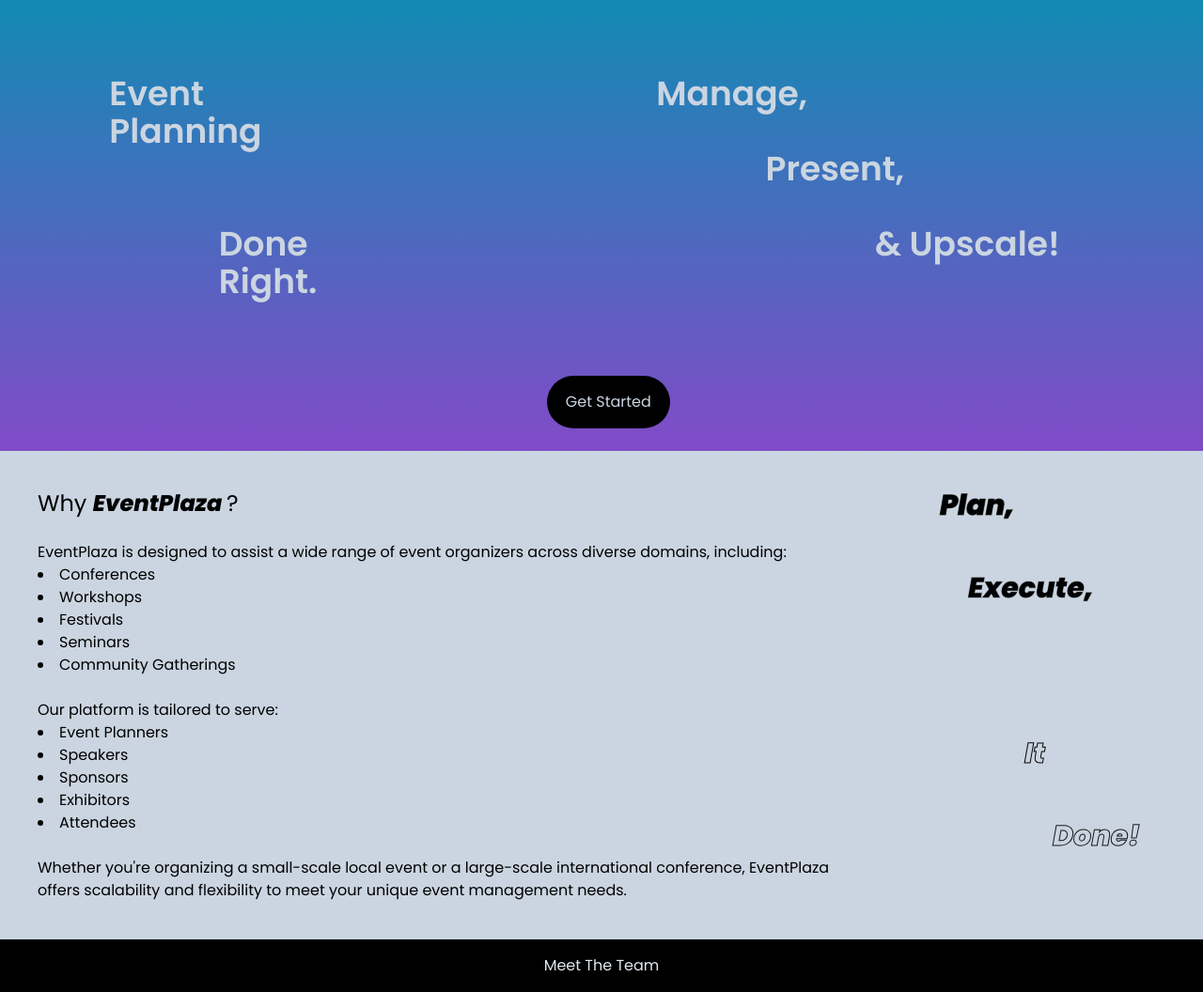
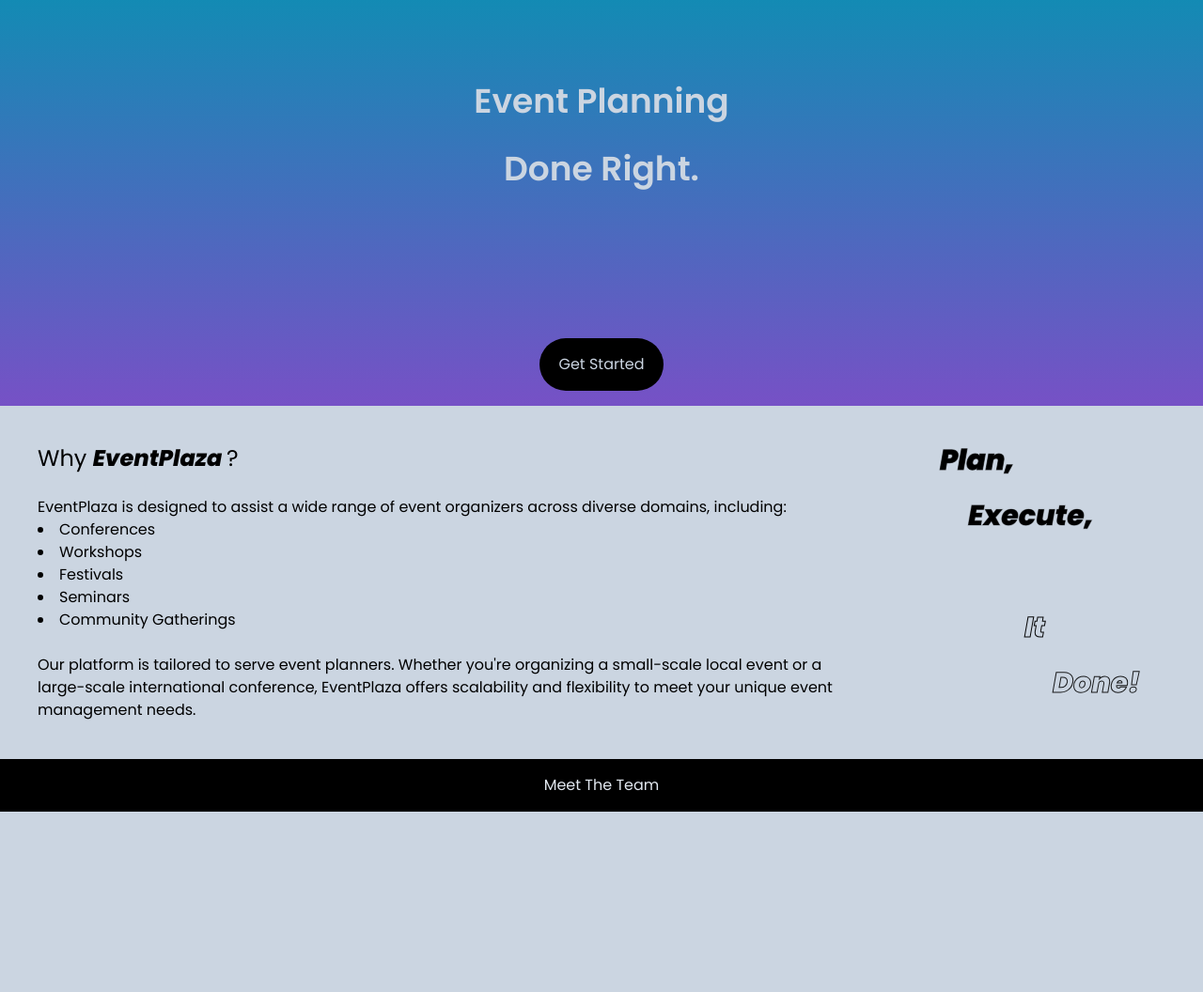
Before and after one commit to Abdorithm/EventPlaza, a Flask app: page / in a window 1280 px wide. Shown: the part 48-1104 px from the top of the page at 94% size. After the commit the page ends 912 px from the top, so only its background shows below. Run offline with Flask 3, Linux system fonts and the light colour scheme.

Commit message:
fixed frontend issues

```diff
--- a/event_plaza/static/js/app.js
+++ b/event_plaza/static/js/app.js
@@ -42,6 +42,23 @@ if (flash_button && flash_div) {
 
             if (!flash_div.classList.contains('hidden')) {
                 flash_div.classList.add('hidden');
+            }
+
+        });
+
+        doc.addEventListener('click', event => {
+
+            // close the menu when the user clicks outside
+
+            const outsideClick = (!flash_div.contains(event.target)
+                && !flash_button.contains(event.target));
+
+            if (outsideClick === true) {
+
+                if (!flash_div.classList.contains('hidden')) {
+                    flash_div.classList.add('hidden');
+                }
+
             }
 
         });
--- a/event_plaza/static/styles/styles.css
+++ b/event_plaza/static/styles/styles.css
@@ -810,30 +790,6 @@ select {
   grid-column-start: 5;
 }
 
-.col-start-6 {
-  grid-column-start: 6;
-}
-
-.col-start-7 {
-  grid-column-start: 7;
-}
-
-.col-start-8 {
-  grid-column-start: 8;
-}
-
-.col-start-9 {
-  grid-column-start: 9;
-}
-
-.col-end-12 {
-  grid-column-end: 12;
-}
-
-.col-end-9 {
-  grid-column-end: 9;
-}
-
 .row-start-1 {
   grid-row-start: 1;
 }
@@ -890,6 +832,14 @@ select {
   margin-bottom: 0.5rem;
 }
 
+.mb-4 {
+  margin-bottom: 1rem;
+}
+
+.mb-auto {
+  margin-bottom: auto;
+}
+
 .ml-10 {
   margin-left: 2.5rem;
 }
@@ -1071,10 +1017,6 @@ select {
   grid-template-columns: repeat(1, minmax(0, 1fr));
 }
 
-.grid-cols-11 {
-  grid-template-columns: repeat(11, minmax(0, 1fr));
-}
-
 .grid-cols-8 {
   grid-template-columns: repeat(8, minmax(0, 1fr));
 }
@@ -1093,6 +1035,10 @@ select {
 
 .flex-col {
   flex-direction: column;
+}
+
+.content-center {
+  align-content: center;
 }
 
 .items-center {
--- a/event_plaza/templates/dashboard.html
+++ b/event_plaza/templates/dashboard.html
@@ -17,7 +17,7 @@
   {% if messages %}
   {% for category, message in messages %}
   {% if category == "error" %}
-  <div id="flash-body" class="bg-fuchsia-600 text-slate-200 px-4 py-3 relative" role="alert">
+  <div id="flash-body" class="bg-fuchsia-600 border-2 border-slate-200 text-slate-200 px-4 py-3 relative" role="alert">
     <strong class="font-bold">
       {{ message }}
     </strong>
@@ -31,7 +31,7 @@
     </span>
   </div>
   {% elif category == "success" %}
-  <div id="flash-body" class="bg-cyan-600 text-slate-200 px-4 py-3 relative" role="alert">
+  <div id="flash-body" class="bg-cyan-600 border-2 border-slate-200 text-slate-200 px-4 py-3 relative" role="alert">
     <strong class="font-bold">
       {{ message }}
     </strong>
--- a/event_plaza/templates/landing.html
+++ b/event_plaza/templates/landing.html
@@ -17,7 +17,7 @@
     {% if messages %}
     {% for category, message in messages %}
     {% if category == "error" %}
-    <div id="flash-body" class="bg-fuchsia-600 text-slate-200 px-4 py-3 relative" role="alert">
+    <div id="flash-body" class="bg-fuchsia-600 border-2 border-slate-200 text-slate-200 px-4 py-3 relative" role="alert">
         <strong class="font-bold">
             {{ message }}
         </strong>
@@ -30,7 +30,7 @@
         </span>
     </div>
     {% elif category == "success" %}
-    <div id="flash-body" class="bg-cyan-600 text-slate-200 px-4 py-3 relative" role="alert">
+    <div id="flash-body" class="bg-cyan-600 border-2 border-slate-200 text-slate-200 px-4 py-3 relative" role="alert">
         <strong class="font-bold">
             {{ message }}
         </strong>
@@ -70,34 +70,19 @@
         </nav>
     </header>
     <div class="grid">
-        <section id="landing-section-1" class="grid grid-cols-11 grid-rows-6">
-            <div id="landing-text-1" class="col-start-2 row-start-2 animate-custom-left">
+        <section id="landing-section-1" class="grid grid-rows-6">
+            <div id="landing-text-1" class="row-start-2 flex items-center justify-center animate-custom-left">
                 <span class="text-slate-300 font-extrabold font-[Poppins] text-4xl">
                     Event Planning
                 </span>
             </div>
-            <div id="landing-text-2" class="col-start-3 row-start-4 animate-custom-left-delay">
+            <div id="landing-text-2" class="row-start-3 flex items-center justify-center animate-custom-left-delay">
                 <span class="text-slate-300 font-extrabold font-[Poppins] text-4xl">
                     Done Right.
                 </span>
             </div>
-            <div id="landing-text-3" class="col-start-7 row-start-2 animate-custom-right">
-                <span class="text-slate-300 font-extrabold font-[Poppins] text-4xl">
-                    Manage,
-                </span>
-            </div>
-            <div id="landing-text-4" class="col-start-8 row-start-3 col-end-12 animate-custom-right">
-                <span class="text-slate-300 font-extrabold font-[Poppins] text-4xl">
-                    Present,
-                </span>
-            </div>
-            <div id="landing-text-5" class="col-start-9 row-start-4 col-end-12 animate-custom-right">
-                <span class="text-slate-300 font-extrabold font-[Poppins] text-4xl">
-                    & Upscale!
-                </span>
-            </div>
-            <div id="landing-button" class="row-start-6 col-start-6 col-end-9">
-                <button class="hover:text-fuchsia-600 bg-black text-slate-300 py-4 px-5 rounded-full">
+            <div id="landing-button" class="row-start-6 flex items-center justify-center content-center ">
+                <button class="hover:text-fuchsia-600 bg-black text-slate-300 mb-4 py-4 px-5 rounded-full">
                     <a href="{{ url_for('signup') }}">
                         Get Started
                     </a>
@@ -127,18 +112,7 @@
                 </ul>
                 <br>
                 <p>
-                    Our platform is tailored to serve:
-                </p>
-                <ul class="list-disc list-inside">
-                    <li>Event Planners</li>
-                    <li>Speakers</li>
-                    <li>Sponsors</li>
-                    <li>Exhibitors</li>
-                    <li>Attendees</li>
-                </ul>
-                <br>
-                <p>
-                    Whether you're organizing a small-scale local event or a
+                    Our platform is tailored to serve event planners. Whether you're organizing a small-scale local event or a
                     large-scale international conference, EventPlaza offers scalability
                     and flexibility to meet your unique event management needs.
                 </p>
--- a/event_plaza/templates/log_in.html
+++ b/event_plaza/templates/log_in.html
@@ -17,7 +17,7 @@
   {% if messages %}
   {% for category, message in messages %}
   {% if category == "error" %}
-  <div id="flash-body" class="bg-fuchsia-600 text-slate-200 px-4 py-3 relative" role="alert">
+  <div id="flash-body" class="bg-fuchsia-600 border-2 border-slate-200 text-slate-200 px-4 py-3 relative" role="alert">
       <strong class="font-bold">
           {{ message }}
       </strong>
@@ -30,7 +30,7 @@
       </span>
   </div>
   {% elif category == "success" %}
-  <div id="flash-body" class="bg-cyan-600 text-slate-200 px-4 py-3 relative" role="alert">
+  <div id="flash-body" class="bg-cyan-600 border-2 border-slate-200 text-slate-200 px-4 py-3 relative" role="alert">
       <strong class="font-bold">
           {{ message }}
       </strong>
--- a/event_plaza/templates/your_events.html
+++ b/event_plaza/templates/your_events.html
@@ -17,7 +17,7 @@
     {% if messages %}
     {% for category, message in messages %}
     {% if category == "error" %}
-    <div id="flash-body" class="bg-fuchsia-600 text-slate-200 px-4 py-3 relative" role="alert">
+    <div id="flash-body" class="bg-fuchsia-600 border-2 border-slate-200 text-slate-200 px-4 py-3 relative" role="alert">
         <strong class="font-bold">
             {{ message }}
         </strong>
@@ -31,7 +31,7 @@
         </span>
     </div>
     {% elif category == "success" %}
-    <div id="flash-body" class="bg-cyan-600 text-slate-200 px-4 py-3 relative" role="alert">
+    <div id="flash-body" class="bg-cyan-600 border-2 border-slate-200 text-slate-200 px-4 py-3 relative" role="alert">
         <strong class="font-bold">
             {{ message }}
         </strong>
```
Also changed, not shown: other parts of event_plaza/static/styles/styles.css (+9 -66 lines).
